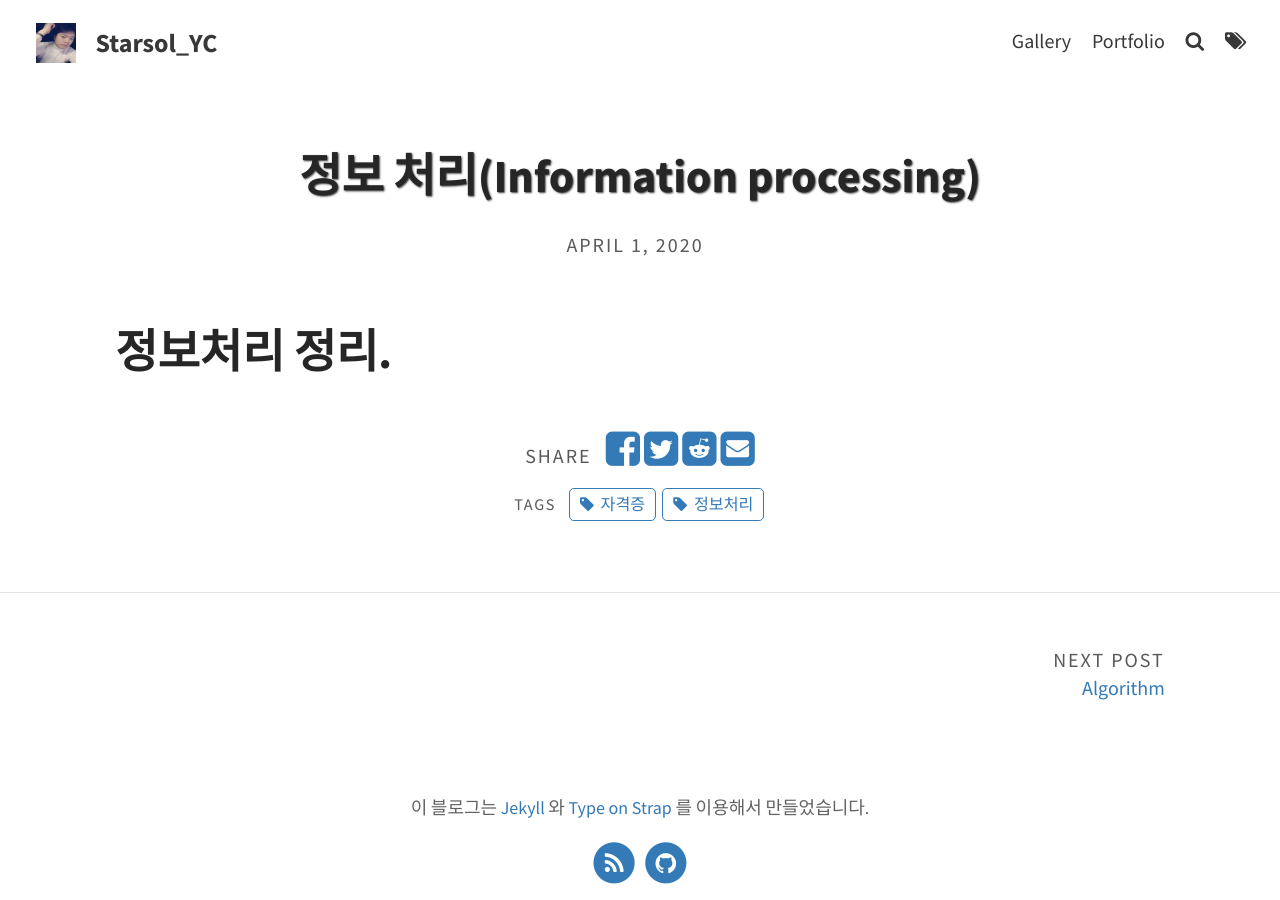
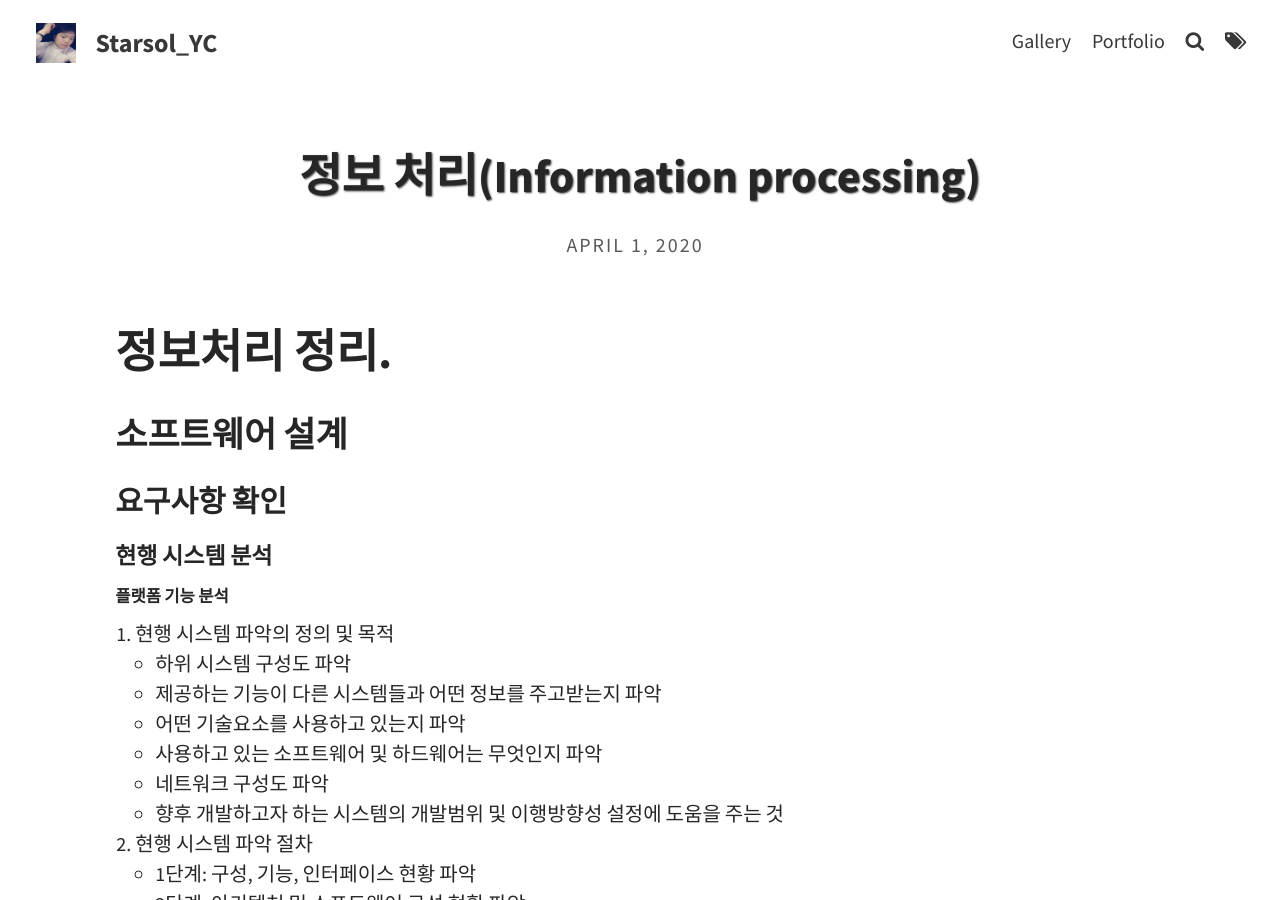
Before and after one commit to starsol89/starsol89.github.io, a Jekyll site: the page built from _posts/2020-04-01-IP.md, in a window 1280 px wide and 900 px high. Built offline with Jekyll 4.4.1, drawn with Linux system fonts in a browser that asks for light colours; some of the changed text lies outside the part shown.

Commit message:
플랫폼 기능분석(현행 시스템 파악)의 개요

```diff
--- a/_posts/2020-04-01-IP.md
+++ b/_posts/2020-04-01-IP.md
@@ -5,3 +5,25 @@ tags: [정보처리, 자격증]
 ---
 
 # 정보처리 정리.
+
+## 소프트웨어 설계
+
+### 요구사항 확인
+
+#### 현행 시스템 분석
+
+##### 플랫폼 기능 분석
+
+1. 현행 시스템 파악의 정의 및 목적
+
+   - 하위 시스템 구성도 파악
+   - 제공하는 기능이 다른 시스템들과 어떤 정보를 주고받는지 파악
+   - 어떤 기술요소를 사용하고 있는지 파악
+   - 사용하고 있는 소프트웨어 및 하드웨어는 무엇인지 파악
+   - 네트워크 구성도 파악
+   - 향후 개발하고자 하는 시스템의 개발범위 및 이행방향성 설정에 도움을 주는 것
+
+2. 현행 시스템 파악 절차
+   - 1단계: 구성, 기능, 인터페이스 현황 파악
+   - 2단계: 아키텍처 및 소프트웨어 구성 현황 파악
+   - 3단계: 하드웨어 및 네트워크 구성 현황 파악
```
